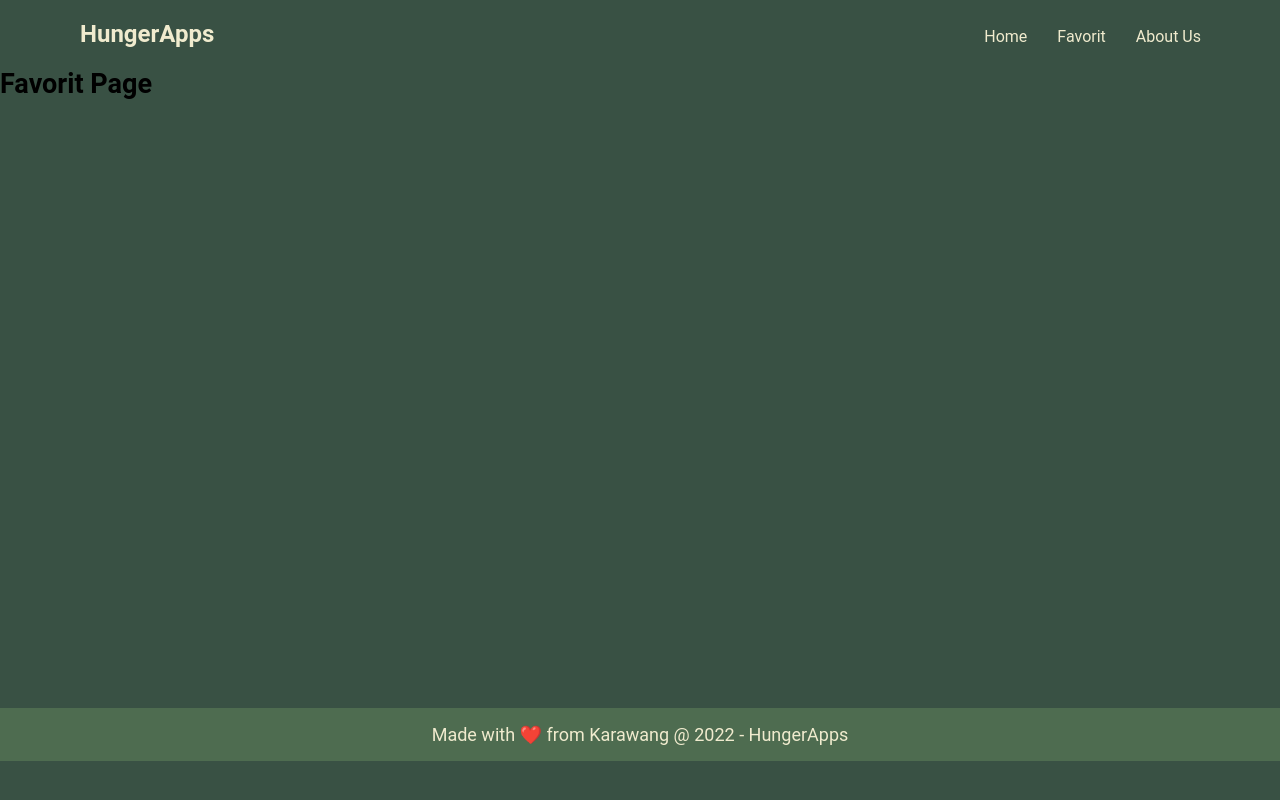
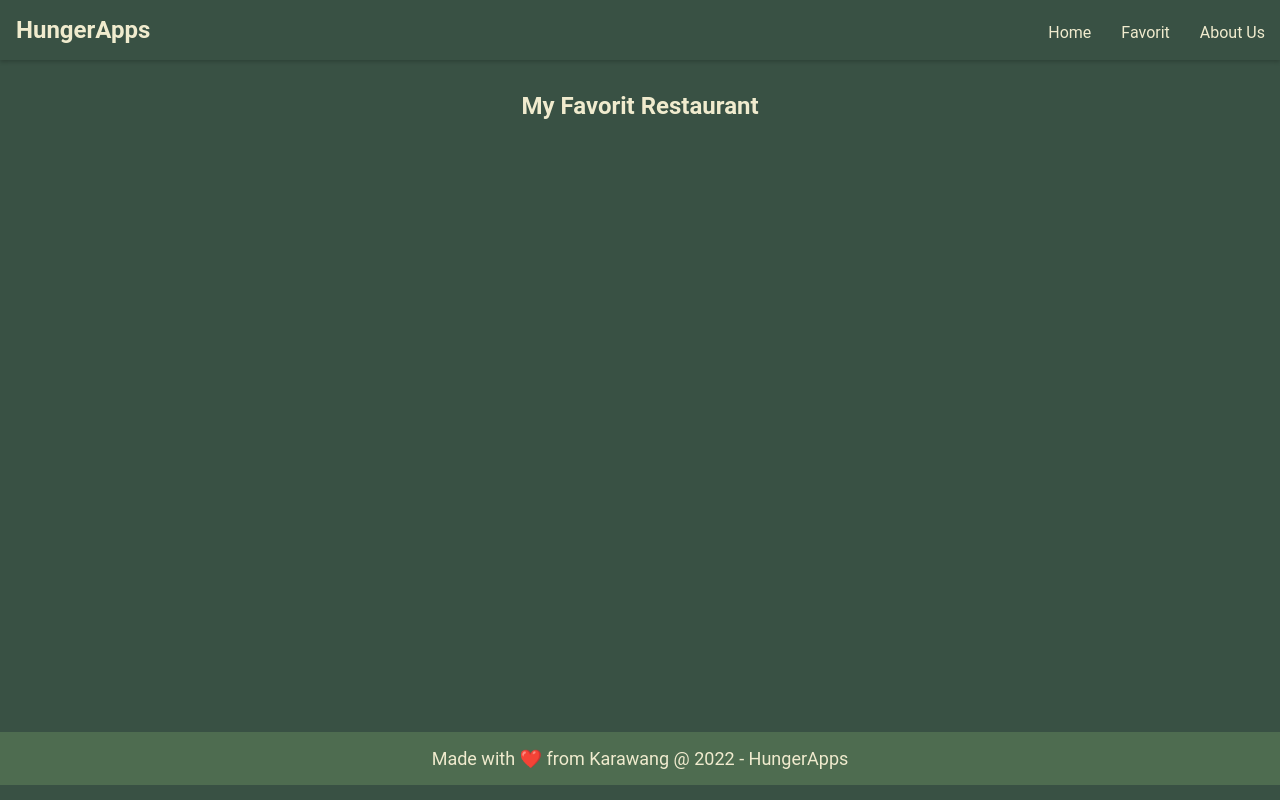
Before and after one commit to rusdiahamid/restaurant-apps, a website built with webpack: page src/templates/index.html in a window 1280 px wide. Both pictures are taken after a click on the link "Favorit". Built offline with nearby package versions, Linux system fonts and the light colour scheme; no server answers.

Commit message:
ok mantep

```diff
--- a/src/scripts/view/pages/favorit.js
+++ b/src/scripts/view/pages/favorit.js
@@ -4,7 +4,7 @@ import { createRestaurantItemTemplate } from '../templates/template-creator';
 const Favorit = {
   async render() {
     return `
-    <h2>Favorit Page<h2>
+    <h1 class="main__title">My Favorit Restaurant<h2>
     <restaurant-list></restaurant-list>
     `;
   },
--- a/src/styles/main.css
+++ b/src/styles/main.css
@@ -29,13 +29,17 @@ body {
   padding: 8px;
   z-index: 9999;
 }
-header {
+.app-bar {
+  background: var(--dark);
   display: flex;
   align-items: center;
-  position: relative;
   font-size: large;
   padding: 0;
-}
+  position: sticky;
+  top: 0;
+  z-index: 99;
+  box-shadow: 0 2px 4px 0 rgba(0, 0, 0, 0.2);
+  }
 .header__title {
   color: var(--light);
   text-decoration: none;
--- a/src/templates/index.html
+++ b/src/templates/index.html
@@ -13,7 +13,7 @@
   </head>
   <body>
     <a href="#mainContent" class="skip-link">Menuju ke konten</a>
-    <header>
+    <header class="app-bar">
       <a href="#" class="header__title">HungerApps</a>
       <button id="hamburgerButton" aria-label="menu">☰</button>
       <nav-bar></nav-bar>
--- a/webpack.dev.js
+++ b/webpack.dev.js
@@ -11,8 +11,8 @@ module.exports = merge(common, {
     port: 9000,
     client: {
       overlay: {
-        errors: true,
-        warnings: true,
+        // errors: true,
+        // warnings: true,
       },
     },
     compress: true,
```
Also changed, not shown: src/public/app.webmanifest.
